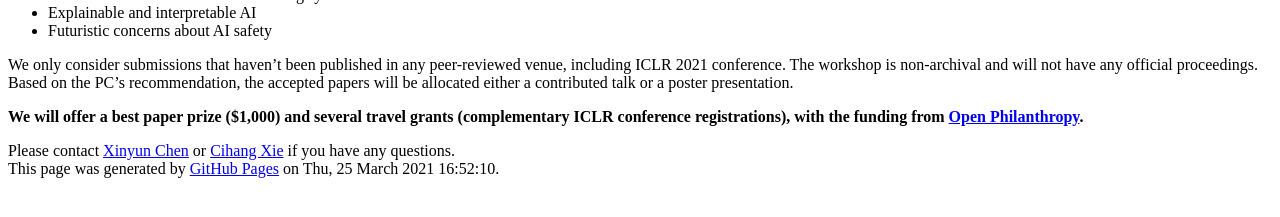
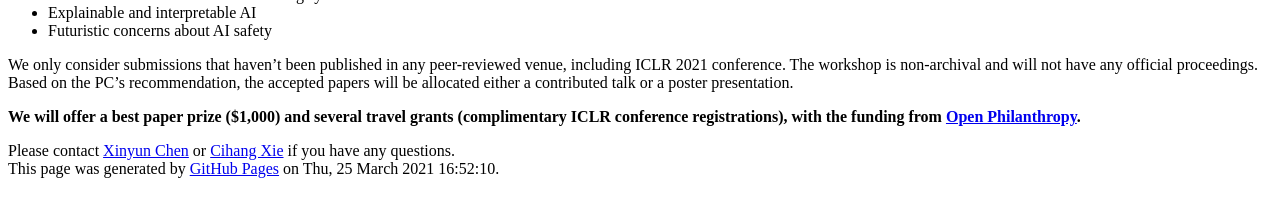
Before and after one commit to rtml-iclr2023/rtml-iclr2023.github.io, a Jekyll site: the page built from cfp.md, in a window 1280 px wide. Shown: the part 517-734 px from the top of the page. Built offline with Jekyll 4.4.1, drawn with Linux system fonts in a browser that asks for light colours; our own code applies the rules of GitHub Pages for plain Markdown files.

Commit message:
minor fix

```diff
--- a/cfp.md
+++ b/cfp.md
@@ -48,4 +48,4 @@ We invite submissions on any aspect of ML security and safety. Topics include bu
 
 We only consider submissions that haven’t been published in any peer-reviewed venue, including ICLR 2021 conference. The workshop is non-archival and will not have any official proceedings. Based on the PC’s recommendation, the accepted papers will be allocated either a contributed talk or a poster presentation.
 
-<b>We will offer a best paper prize ($1,000) and several travel grants (complementary ICLR conference registrations), with the funding from [Open Philanthropy](https://www.openphilanthropy.org/).</b>
+<b>We will offer a best paper prize ($1,000) and several travel grants (complimentary ICLR conference registrations), with the funding from [Open Philanthropy](https://www.openphilanthropy.org/).</b>
```
Also changed, not shown: index.md (+1 -1 lines).
